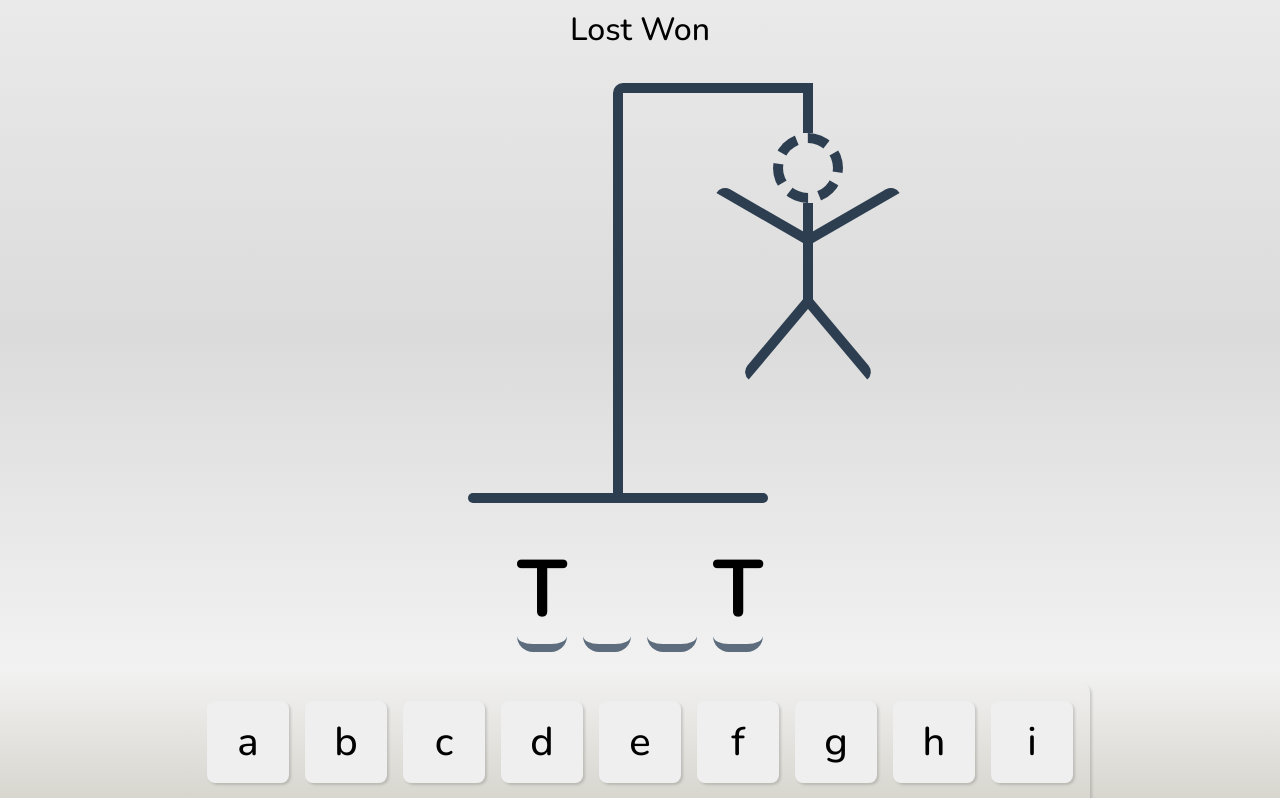
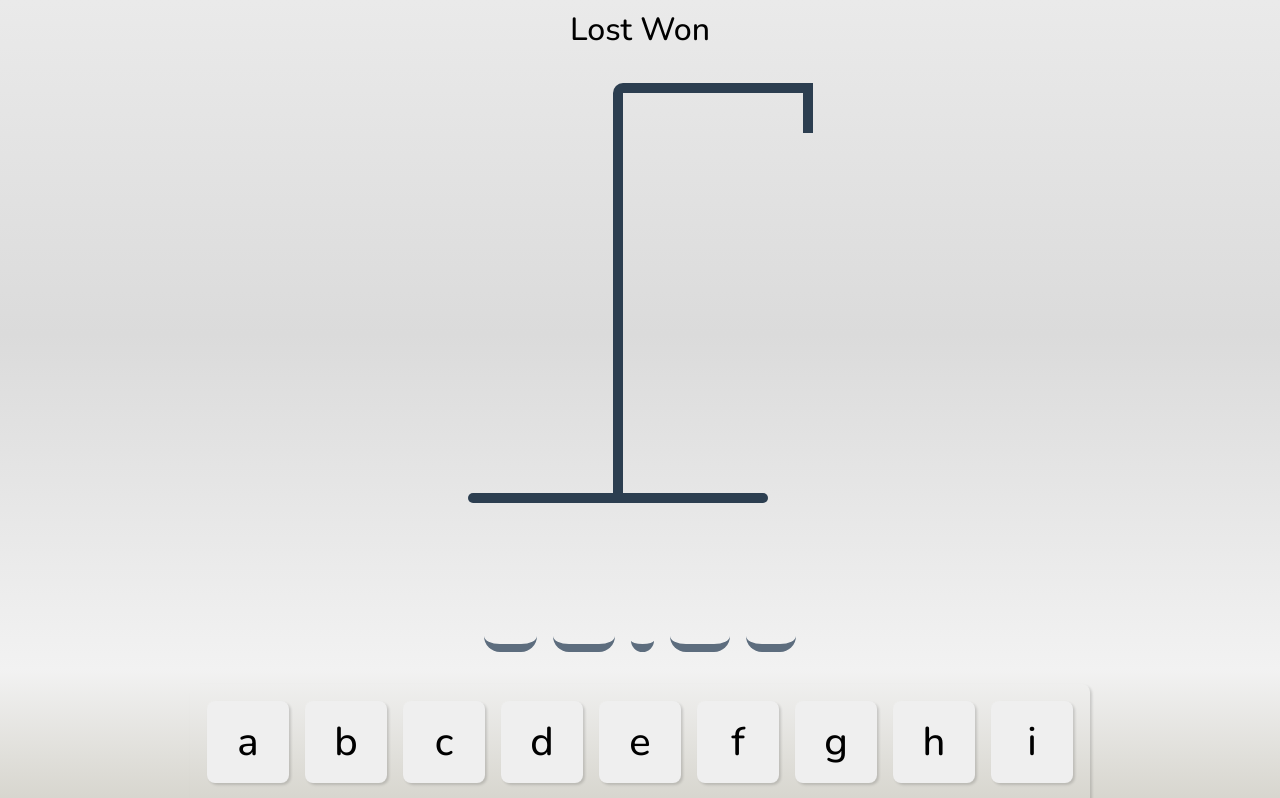
Before and after one commit to karmeensec/hangman-typescript-react, a React (Vite) app: page / in a window 1280 px wide. Shown: the top 798 px of the page. Built offline with nearby package versions, Linux system fonts and the light colour scheme.

Commit message:
Game Logic added

```diff
--- a/src/App.tsx
+++ b/src/App.tsx
@@ -12,7 +12,9 @@ function App() {
     return words[Math.floor(Math.random() * words.length)]; // random guess
   } );
 
-  const [guessedLetter, setGuessedLetter] = useState<string[]>([]);
+  const [guessedLetters, setGuessedLetter] = useState<string[]>([]);
+
+  const incorrectLetter = guessedLetters.filter(letter => !guessWord.includes(letter)) // not in the word list
 
   // Game TSX
 
@@ -20,8 +22,8 @@ function App() {
 
     <div style={{fontSize: '2rem', textAlign: 'center', fontFamily: 'Nunito'}}>Lost Won</div>
 
-    <HangmanPicture />
-    <HangmanWord />
+    <HangmanPicture numberOfGuess = {incorrectLetter.length} />
+    <HangmanWord guessedLetters = {guessedLetters} guessWord = {guessWord} />
 
     <div style={{alignSelf: 'stretch'}}>
       <Keyboard />
--- a/src/HangmanPicture.tsx
+++ b/src/HangmanPicture.tsx
@@ -34,16 +34,17 @@ const LEG_LEFT = (
 
 )
 
-export function HangmanPicture() {
+const BODY_PARTS = [HEAD, BODY, ARM_RIGHT, ARM_LEFT, LEG_RIGHT, LEG_LEFT]
+
+type HangmanPictureProps = {
+    numberOfGuess: number
+}
+
+export function HangmanPicture( {numberOfGuess} : HangmanPictureProps ) {
 
     return <div style={{ position: 'relative' }}>
 
-        {HEAD}
-        {BODY}
-        {ARM_RIGHT}
-        {ARM_LEFT}
-        {LEG_RIGHT}
-        {LEG_LEFT}
+        {BODY_PARTS.slice(0, numberOfGuess)}
 
         <div style={{ height: '50px', width: '10px', background: '#2C3E50', position: 'absolute', top: '0', right: '0'}} />
 
--- a/src/HangmanWord.tsx
+++ b/src/HangmanWord.tsx
@@ -1,11 +1,15 @@
-export function HangmanWord() {
+type HangmanWordProps = {
+    guessedLetters : string[],
+    guessWord: string
+}
 
-    const word = 'test';
-    const guessedLetters = ['t'];
+export function HangmanWord( {guessedLetters, guessWord} : HangmanWordProps ) {
+
+
 
     return <div style={{ display: 'flex', gap: '1rem', fontSize: '5rem', fontWeight: '700', textTransform: 'uppercase', fontFamily: 'Nunito' }}>
 
-        {word.split('').map((letter, i) => (
+        {guessWord.split('').map((letter, i) => (
             <span style={{ borderBottom: '.5rem solid #5D6D7E', borderRadius: '1rem' }} key={i}>
 
                 <span style={{ visibility: guessedLetters.includes(letter) ? 'visible' : 'hidden' }}>{letter}</span>
--- a/src/Keyboard.tsx
+++ b/src/Keyboard.tsx
@@ -35,7 +35,7 @@ export function Keyboard() {
     return <div style={{ display: 'grid', gridTemplateColumns: 'repeat(auto-fit, minmax(80px, 1fr))', gap: '1rem', padding: '1rem', border: '.1rem solid transparent', borderRadius: '.5rem', boxShadow: 'rgba(0, 0, 0, 0.15) 1.95px 1.95px 2.6px' }}>
 
         {KEYS.map(key => (
-            <button className={keyStyles.btn} key={key}>{key}</button>
+            <button className={ `${keyStyles.btn} `} key={key}>{key}</button>
         ))}
 
     </div>
```
